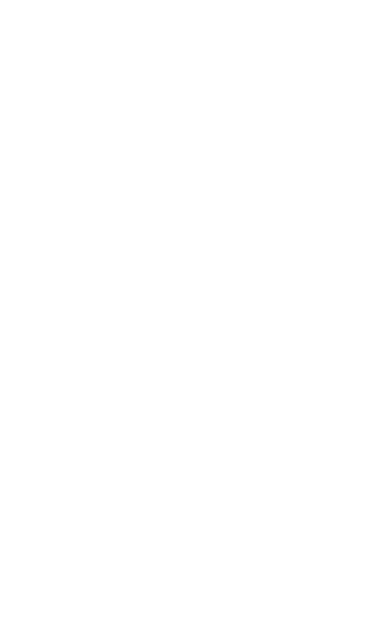
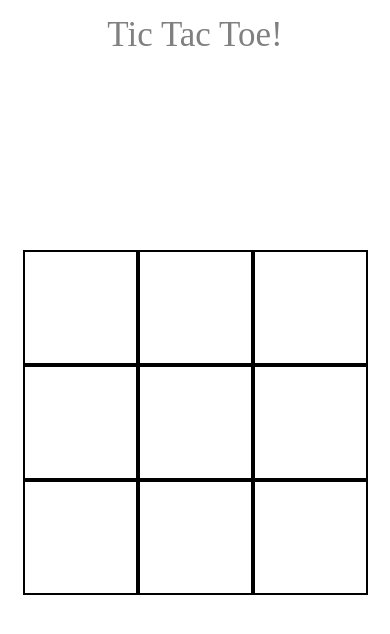
Before and after one commit to athul173/RN-Tic-Tac-Toe, a React Native app: screen / in a window 390 px wide. Shown: the top 634 px of the page. Built offline with nearby package versions, Linux system fonts and the light colour scheme.

Commit message:
Added components, assets, splash and play screens. Added board and cell components

```diff
--- a/App.tsx
+++ b/App.tsx
@@ -9,12 +9,19 @@
  */
 
 import React from "react";
-import { SafeAreaView, StatusBar } from "react-native";
+import { SafeAreaView, StatusBar, useColorScheme } from "react-native";
+import Play from "./src/screens/Play";
+import { useStyles } from "./src/style/styles";
 
 const App = () => {
+  const styles = useStyles();
+
+  const darkMode = useColorScheme();
+
   return (
-    <SafeAreaView>
-      <StatusBar barStyle={"dark-content"} />
+    <SafeAreaView style={{ flex: 1 }}>
+      <StatusBar barStyle={darkMode ? "dark-content" : "light-content"} />
+      <Play />
     </SafeAreaView>
   );
 };
--- /dev/null
+++ b/src/components/Board.tsx
@@ -0,0 +1,24 @@
+import { View, Text } from "react-native";
+import React from "react";
+import { useStyles } from "../style/styles";
+import { Cell } from ".";
+
+const Board = () => {
+  const styles = useStyles();
+
+  return (
+    <View style={styles.boardContainer}>
+      {[...Array(3)].map((item) => {
+        return (
+          <View style={{ flexDirection: "row" }}>
+            {[...Array(3)].map((item) => {
+              return <Cell />;
+            })}
+          </View>
+        );
+      })}
+    </View>
+  );
+};
+
+export default Board;
--- /dev/null
+++ b/src/components/Cell.tsx
@@ -0,0 +1,15 @@
+import { View, Text } from "react-native";
+import React from "react";
+import { useStyles } from "../style/styles";
+
+const Cell = () => {
+  const styles = useStyles();
+
+  return (
+    <View style={styles.cellStyle}>
+      <Text style={{ fontSize: 80 }}></Text>
+    </View>
+  );
+};
+
+export default Cell;
--- /dev/null
+++ b/src/components/index.ts
@@ -0,0 +1,2 @@
+export { default as Cell } from "./Cell";
+export { default as Board } from "./Board";
--- /dev/null
+++ b/src/screens/Play/Play.tsx
@@ -0,0 +1,19 @@
+import { View, Text, Image } from "react-native";
+import React from "react";
+import { useStyles } from "../../style/styles";
+import { Board } from "../../components";
+
+const Play = () => {
+  const styles = useStyles();
+
+  return (
+    <View style={styles.container}>
+      <View style={styles.headerContainer}>
+        <Text style={styles.titleText}>Tic Tac Toe!</Text>
+      </View>
+      <Board />
+    </View>
+  );
+};
+
+export default Play;
--- /dev/null
+++ b/src/screens/Play/index.ts
@@ -0,0 +1 @@
+export { default } from "./Play";
--- /dev/null
+++ b/src/screens/Splash/index.ts
@@ -0,0 +1 @@
+export { default } from "./Splash";
--- /dev/null
+++ b/src/style/styles.ts
@@ -0,0 +1,36 @@
+import { StyleSheet } from "react-native";
+import { useTheme } from "./themes";
+
+export const useStyles = () => {
+  const theme = useTheme();
+
+  const styles = StyleSheet.create({
+    container: {
+      flex: 1,
+      backgroundColor: theme.color.appBackground,
+    },
+    headerContainer: {
+      flex: 1 / 4,
+    },
+    boardContainer: {
+      flex: 1 / 2,
+      justifyContent: "center",
+      alignItems: "center",
+    },
+    cellStyle: {
+      height: 345 / 3,
+      width: 345 / 3,
+      justifyContent: "center",
+      alignItems: "center",
+      borderWidth: 2,
+    },
+    titleText: {
+      fontFamily: "Cormorant-Bold",
+      textAlign: "center",
+      fontSize: 35,
+      margin: 15,
+      color: theme.color.grey,
+    },
+  });
+  return styles;
+};
```
Also changed, not shown: src/screens/Splash/Splash.tsx (added, +14 -0 lines), src/assets/images/board.png (added).
